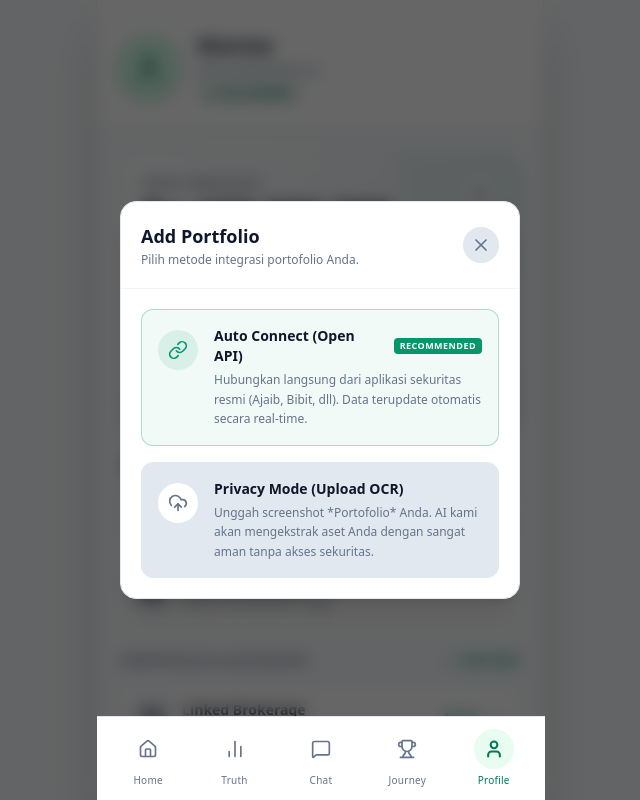
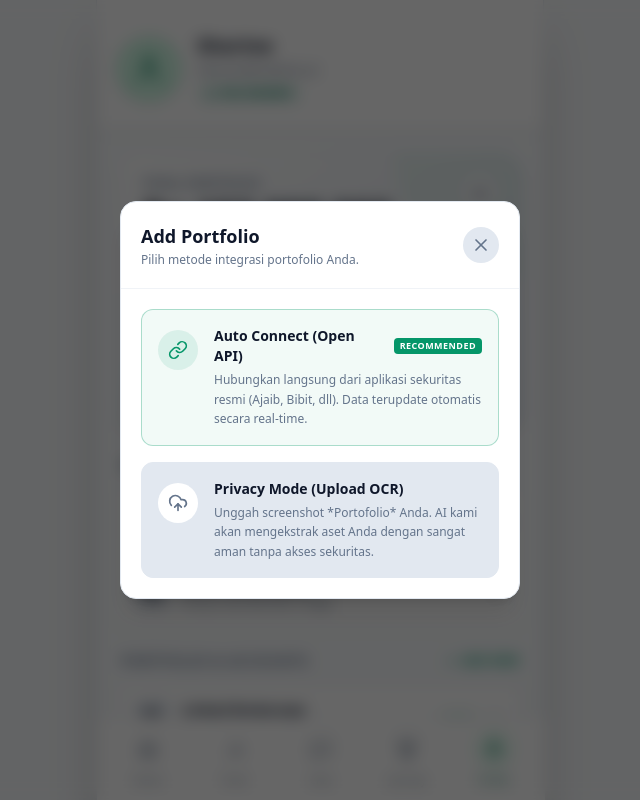
Before and after one commit to rafkiyuda/raksha-ai, a Next.js app: page /profile in a window 1280 px wide. Both pictures are taken after a click on the button "ADD NEW". Shown: the top 800 px of the page, without its empty margins (320-960 px from the left). Built offline with nearby package versions, Linux system fonts and the light colour scheme.

Commit message:
fix: raise all profile modals z-index to z-[60] so buttons are clickable above BottomNav

```diff
--- a/src/app/profile/page.tsx
+++ b/src/app/profile/page.tsx
@@ -253,7 +253,7 @@ export default function ProfilePage() {
             {/* Add Portfolio Modal */}
             {
                 isAddPortfolioModalOpen && (
-                    <div className="fixed inset-0 z-50 flex items-end justify-center sm:items-center bg-black/60 backdrop-blur-sm animate-in fade-in duration-200">
+                    <div className="fixed inset-0 z-[60] flex items-end justify-center sm:items-center bg-black/60 backdrop-blur-sm animate-in fade-in duration-200">
                         <div className="bg-surface w-full sm:w-[400px] rounded-t-2xl sm:rounded-2xl shadow-xl border border-border overflow-hidden animate-in slide-in-from-bottom-5 sm:slide-in-from-bottom-0 sm:zoom-in-95 duration-300">
                             <div className="p-5 border-b border-border/50 flex justify-between items-center">
                                 <div>
@@ -371,7 +371,7 @@ export default function ProfilePage() {
             {/* Risk Profile Modal */}
             {
                 isRiskModalOpen && (
-                    <div className="fixed inset-0 z-50 flex items-end justify-center sm:items-center bg-black/60 backdrop-blur-sm animate-in fade-in duration-200">
+                    <div className="fixed inset-0 z-[60] flex items-end justify-center sm:items-center bg-black/60 backdrop-blur-sm animate-in fade-in duration-200">
                         <div className="bg-surface w-full sm:w-[400px] rounded-t-2xl sm:rounded-2xl shadow-xl border border-border overflow-hidden animate-in slide-in-from-bottom-5 sm:slide-in-from-bottom-0 sm:zoom-in-95 duration-300">
                             <div className="p-5 border-b border-border/50 flex justify-between items-center">
                                 <div>
@@ -439,7 +439,7 @@ export default function ProfilePage() {
             {/* Linked Brokerage Modal */}
             {
                 isBrokerageModalOpen && (
-                    <div className="fixed inset-0 z-50 flex items-end justify-center sm:items-center bg-black/60 backdrop-blur-sm animate-in fade-in duration-200">
+                    <div className="fixed inset-0 z-[60] flex items-end justify-center sm:items-center bg-black/60 backdrop-blur-sm animate-in fade-in duration-200">
                         <div className="bg-surface w-full sm:w-[400px] rounded-t-2xl sm:rounded-2xl shadow-xl border border-border overflow-hidden animate-in slide-in-from-bottom-5 sm:slide-in-from-bottom-0 sm:zoom-in-95 duration-300">
                             <div className="p-5 border-b border-border/50 flex justify-between items-center">
                                 <div>
@@ -482,7 +482,7 @@ export default function ProfilePage() {
             {/* Smart Notification Modal */}
             {
                 isNotificationModalOpen && (
-                    <div className="fixed inset-0 z-50 flex items-end justify-center sm:items-center bg-black/60 backdrop-blur-sm animate-in fade-in duration-200">
+                    <div className="fixed inset-0 z-[60] flex items-end justify-center sm:items-center bg-black/60 backdrop-blur-sm animate-in fade-in duration-200">
                         <div className="bg-surface w-full sm:w-[400px] rounded-t-2xl sm:rounded-2xl shadow-xl border border-border overflow-hidden animate-in slide-in-from-bottom-5 sm:slide-in-from-bottom-0 sm:zoom-in-95 duration-300">
                             <div className="p-5 border-b border-border/50 flex justify-between items-center">
                                 <div>
```
